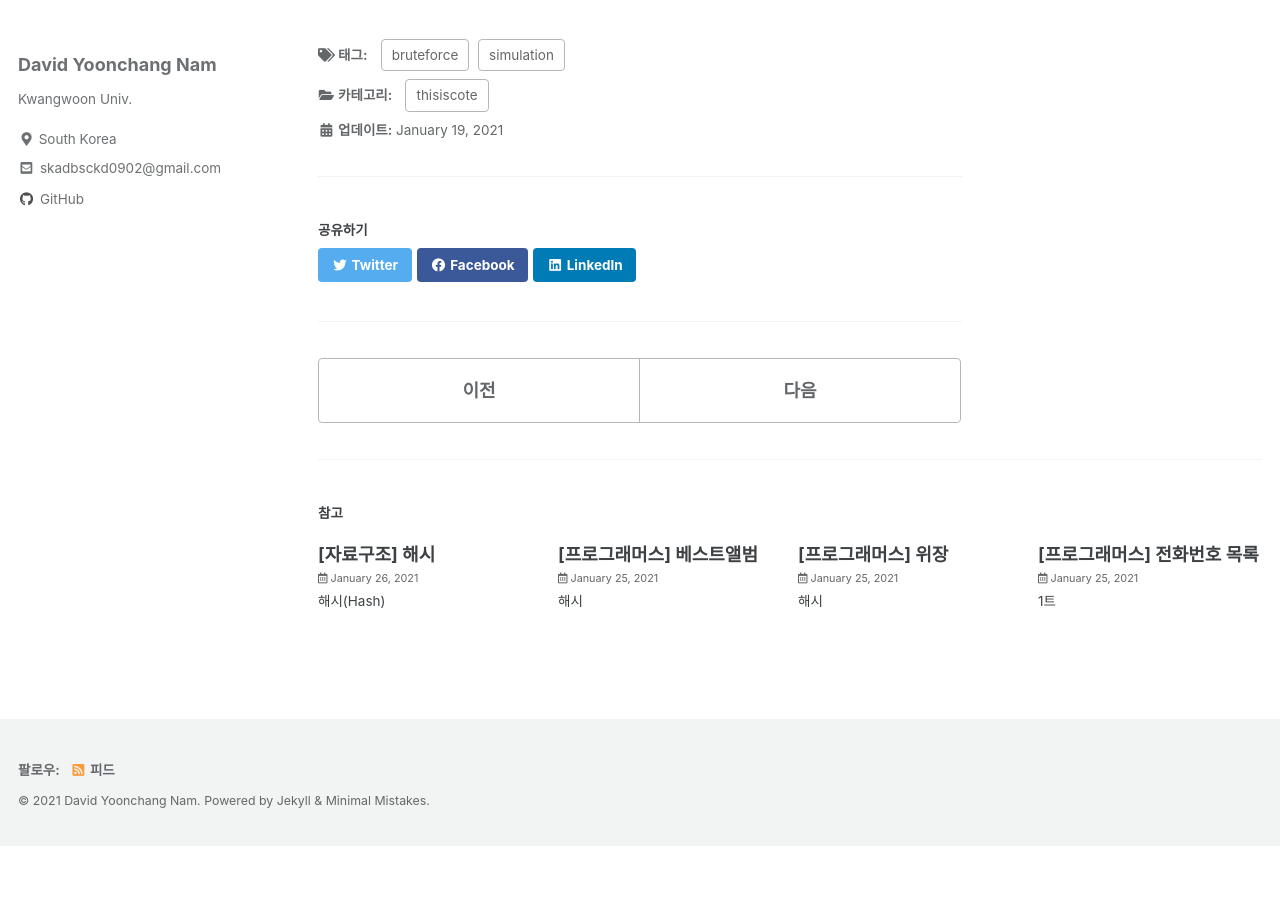
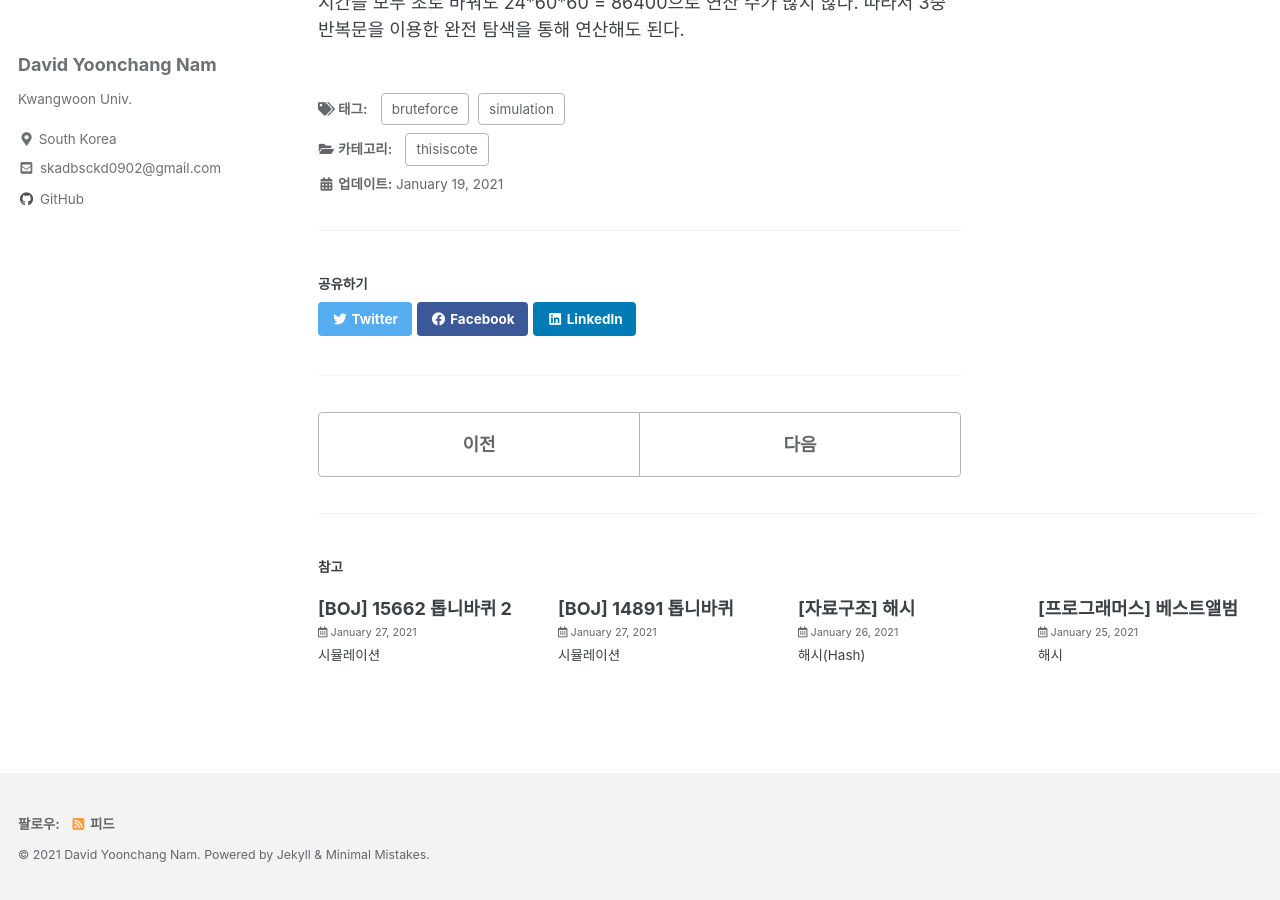
Before and after one commit to Akgop/Akgop.github.io, a Jekyll site: the page built from _posts/2021-01-19-thisiscote_3.md, in a window 1280 px wide and 900 px high, scrolled down 2992 px. Built offline with Jekyll 4.4.1, drawn with Linux system fonts in a browser that asks for light colours; cached includes are drawn as plain includes; before the commit the page ends 3838 px from its top, so only the background shows below that; part of the change alters nothing that is shown; some of the changed text lies outside the part shown.

Commit message:
백준 시뮬레이션 문제 2개

````diff
--- a/_posts/2021-01-19-thisiscote_3.md
+++ b/_posts/2021-01-19-thisiscote_3.md
@@ -11,6 +11,8 @@ tags:
 
 ---
 
+[[BOJ] 14891 톱니바퀴](http://akgop.github.io/boj/BOJ14891/)<br>
+[[BOJ] 15662 톱니바퀴2](http://akgop.github.io/boj/BOJ15662/)<br>
 [[이코테] 실전 문제(예제)](http://akgop.github.io/thisiscote/thisiscote_31/)
 
 
--- /dev/null
+++ b/_posts/2021-01-27-BOJ14891.md
@@ -0,0 +1,72 @@
+---
+title: \[BOJ] 14891 톱니바퀴
+categories:
+  - BOJ
+tags:
+  - simulation
+---
+
+### 시뮬레이션
+
+---
+
+시뮬레이션 유형은 알고리즘에 비해 구현 난이도가 높다. 파이썬 실력이 중요해보인다.
+
+해당 문제는 톱니바퀴가 단순히 4개라서 뇌를 빼고 if-else로만 구현이 가능할 것 같아서 빠르게 if-else문을 많이 사용하여 아래와 같이 구현했다.
+
+톱니바퀴의 회전은 파이썬의 list slicing을 이용하여 구현했다.
+
+```python
+import sys
+
+def rotate(li, di):
+    if di == 1:     # 오른쪽 방향
+        return li[-1:] + li[:-1]
+    return li[1:] + li[:1]  # 왼쪽 방향
+
+gears = []
+for _ in range(4):
+    gears.append(list(sys.stdin.readline().rstrip()))
+K = int(sys.stdin.readline().rstrip())
+
+for _ in range(K):
+    gear_n, direction = map(int, sys.stdin.readline().split())
+    if gear_n == 1:
+        if gears[0][2] != gears[1][6]:  # 1,2 둘이 다르면 회전
+            if gears[1][2] != gears[2][6]:  # 2,3 둘이 다르면 회전
+                if gears[2][2] != gears[3][6]:
+                    gears[3] = rotate(gears[3], -direction)
+                gears[2] = rotate(gears[2], direction)
+            gears[1] = rotate(gears[1], -direction)
+        gears[0] = rotate(gears[0], direction)
+    elif gear_n == 2:
+        if gears[0][2] != gears[1][6]:  # 1,2
+            gears[0] = rotate(gears[0], -direction)
+        if gears[1][2] != gears[2][6]:  # 2,3
+            if gears[2][2] != gears[3][6]:   # 3,4
+                gears[3] = rotate(gears[3], direction)
+            gears[2] = rotate(gears[2], -direction)
+        gears[1] = rotate(gears[1], direction)
+    elif gear_n == 3:
+        if gears[2][2] != gears[3][6]:  # 3,4
+            gears[3] = rotate(gears[3], -direction)
+        if gears[1][2] != gears[2][6]:  # 2,3
+            if gears[0][2] != gears[1][6]:   # 1,2
+                gears[0] = rotate(gears[0], direction)
+            gears[1] = rotate(gears[1], -direction)
+        gears[2] = rotate(gears[2], direction)
+    else:
+        if gears[2][2] != gears[3][6]:  # 3,4
+            if gears[1][2] != gears[2][6]:  # 2,3
+                if gears[0][2] != gears[1][6]:  # 1,2
+                    gears[0] = rotate(gears[0], -direction)
+                gears[1] = rotate(gears[1], direction)
+            gears[2] = rotate(gears[2], -direction)
+        gears[3] = rotate(gears[3], direction)
+
+answer = 0
+for i in range(4):
+    if gears[i][0] == '1':
+        answer += (2**i)*1
+print(answer)
+```
--- /dev/null
+++ b/_posts/2021-01-27-BOJ15662.md
@@ -0,0 +1,59 @@
+---
+title: \[BOJ] 15662 톱니바퀴 2
+categories:
+  - BOJ
+tags:
+  - simulation
+---
+
+### 시뮬레이션
+
+---
+
+톱니바퀴 1번과 똑같지만 해당 문제는 톱니바퀴 개수가 4개 고정이 아니라 1 ~ 1000이다.
+
+따라서 단순 if-else가 아니라 반복문을 통한 구현이 필요해보인다.
+
+따라서 회전가능한 톱니바퀴의 상한, 하한을 구해서 해당 범위 내의 톱니바퀴를 회전하는 방향으로 구현했다.
+
+```python
+import sys
+
+def rotate(li, di):
+    if di == 1:     # 오른쪽 방향
+        return li[-1:] + li[:-1]
+    return li[1:] + li[:1]  # 왼쪽 방향
+
+T = int(sys.stdin.readline().rstrip())
+gears = []
+for _ in range(T):
+    gears.append(list(sys.stdin.readline().rstrip()))
+K = int(sys.stdin.readline().rstrip())
+
+for _ in range(K):
+    gear_n, direction = map(int, sys.stdin.readline().split())
+    # 기준으로부터 오른쪽 상한 정하기
+    lower, upper = gear_n, gear_n
+    for i in range(gear_n-1, T-1):
+        if gears[i][2] != gears[i+1][6]:
+            upper += 1
+        else:
+            break
+    # 기준으로부터 왼쪽 하한 정하기
+    for i in range(gear_n-1, 0, -1):
+        if gears[i][6] != gears[i-1][2]:
+            lower -= 1
+            direction = -direction
+        else:
+            break
+    # 하한 부터 상한까지 전부 rotate
+    for i in range(lower-1, upper):
+        gears[i] = rotate(gears[i], direction)
+        direction = -direction
+
+answer = 0
+for i in range(T):
+    if gears[i][0] == '1':
+        answer += 1
+print(answer)
+```
````
